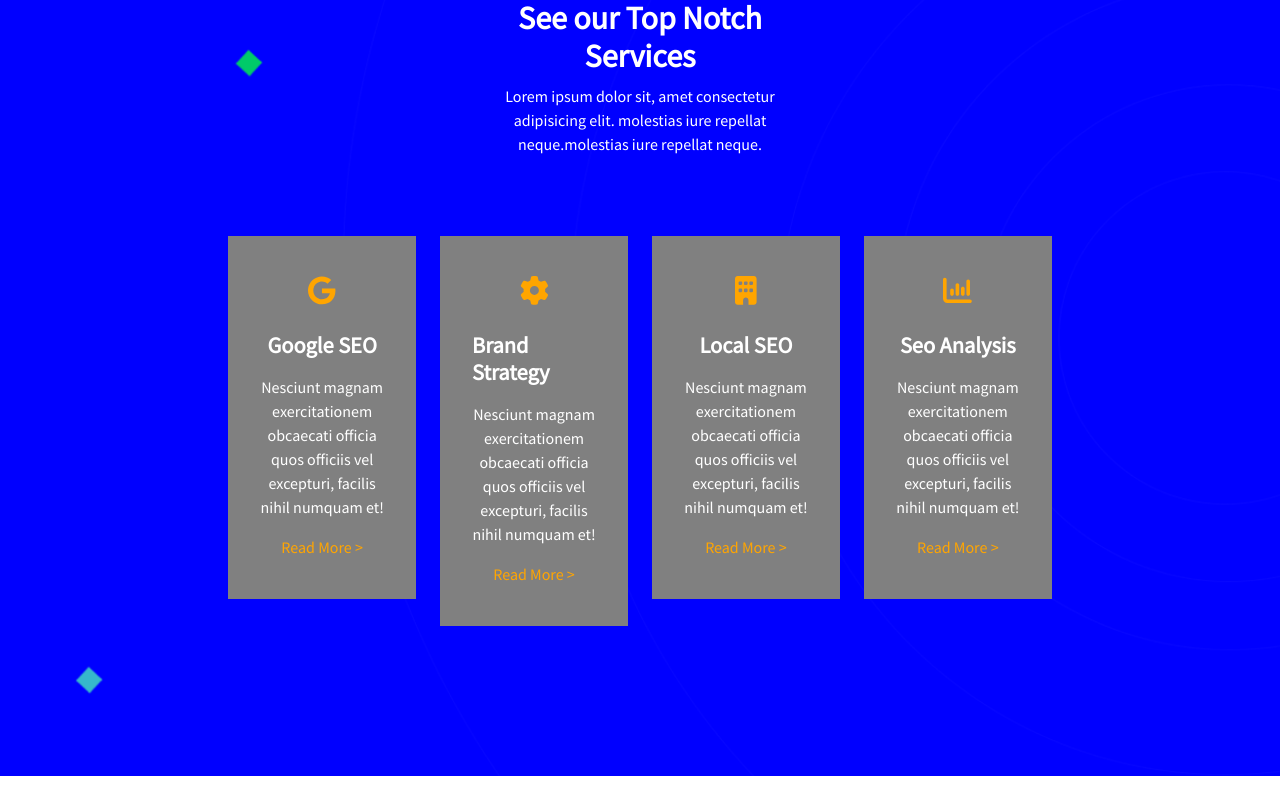
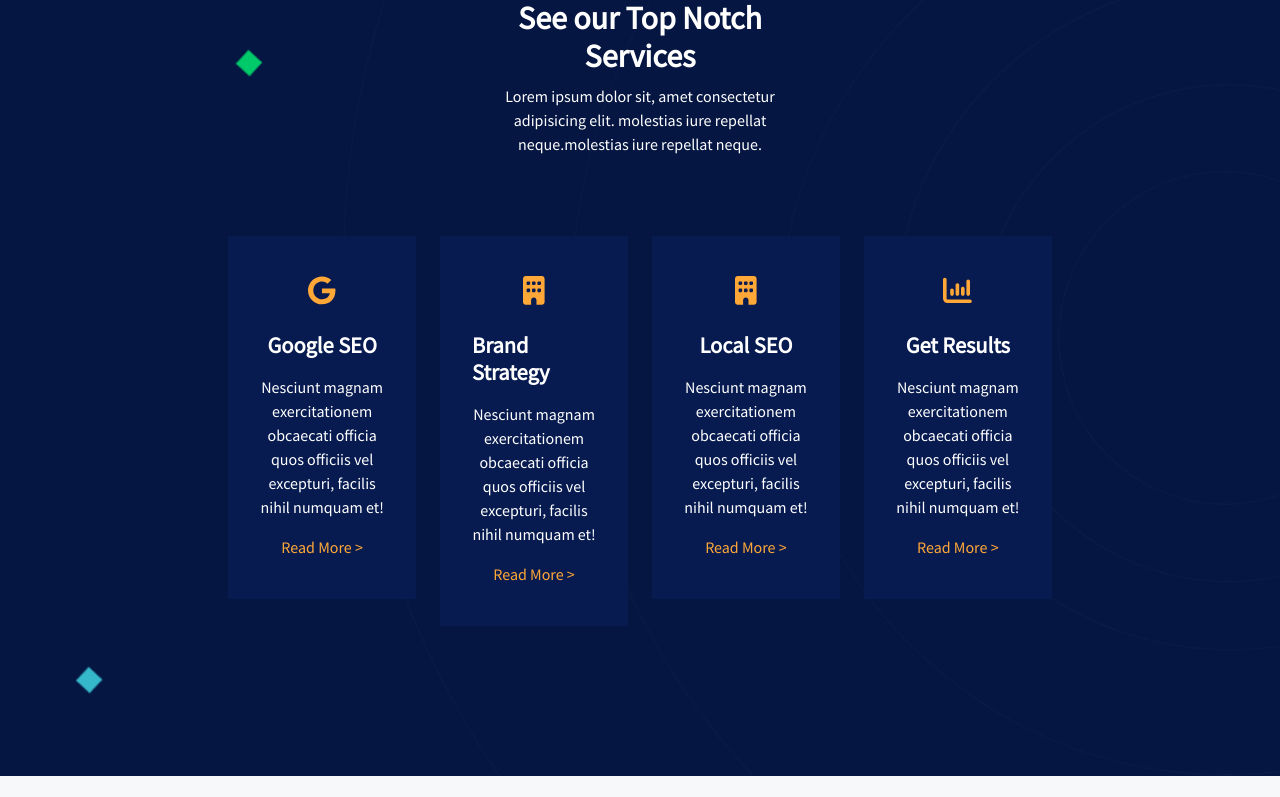
Before and after one commit to jacoposergio/proj-html-vuejs, a Vue app: page / in a window 1280 px wide. Shown: the part 2000-2797 px from the top of the page. Built offline with nearby package versions, Linux system fonts and the light colour scheme.

Commit message:
css done

```diff
--- a/src/assets/scss/common.scss
+++ b/src/assets/scss/common.scss
@@ -24,7 +24,8 @@ li{
 }
 
 body{
-    font-family: $main-font
+    font-family: $main-font;
+    background-color: $bg-main-color;
 }
 
 a{
@@ -66,10 +67,14 @@ dl, ol, ul {
     width: 40%;
 }
 
+.main_title p{
+    color: $subtext-color
+}
+
 .ms_button{
    display: inline-block;
    text-align: center;
-   background-color: orange;
+   background-color: $text-special;
    padding: 0.7rem 2rem;
    text-transform: uppercase;
    color: white;
@@ -85,16 +90,15 @@ dl, ol, ul {
 }
 
 .active-link{
-    color: orange;
+    color: $text-special;
 }
 
 .apply::after {
     font-size: 0.9rem;
     content: "Apply";
-    color: orange;
-    font-weight: bold;
+    color: $text-special;
     text-transform: uppercase;
-    border: 1px solid red;
+    border: 1px solid $text-special;
     border-radius: 5px;
     padding: 0.3rem 0.5rem;
     margin-left: 8px;
@@ -124,7 +128,7 @@ h5{
 
 .svg-inline--fa{
     height: 1.8em;
-    color: orange;
+    color: $text-special;
 }
 
 p{
--- a/src/components/CallToAction.vue
+++ b/src/components/CallToAction.vue
@@ -24,6 +24,7 @@ export default {
 </script>
 
 <style lang="scss" scoped>
+ @import '../assets/scss/vars.scss';
 
 #call_to_action{
       background-image: url(../assets/img/CTA-seo-1.jpg);
@@ -32,7 +33,7 @@ export default {
       background-position-x: 50%;
       background-position-y: 50%;
       min-width: 800px;
-      color: white;
+      color: $text-second;
       position: relative;
       z-index: -2;
 
@@ -42,7 +43,7 @@ export default {
               height: 100%;
               top: 0;
               right: 0;
-              background-color: black;
+              background-color: $text-first;
               z-index: -1;
               opacity: 0.5;
 
@@ -54,6 +55,7 @@ export default {
 
                   p{
                      margin-top: 20px;
+                     color: $text-second;
                   }
             }
 
--- a/src/components/FooterComponent.vue
+++ b/src/components/FooterComponent.vue
@@ -106,6 +106,7 @@ export default {
 </script>
 
 <style lang="scss" scoped>
+ @import '../assets/scss/vars.scss';
 
 .ms_container{
     width: 40%;
@@ -123,6 +124,7 @@ export default {
 
        .footer_links{
         margin-bottom: 50px ;
+        color: $subtext-color;
 
      }
 
@@ -131,9 +133,11 @@ export default {
 
        li{
         margin-right: 1rem;
+         color: $subtext-color;
 
         span{
           font-weight: 600;
+           color: $text-first
         }
        }
 
@@ -146,6 +150,7 @@ export default {
 
       .social_links{
         margin-bottom: 40px;
+        color: $subtext-color;
 
 
           li{
--- a/src/components/FooterSocial.vue
+++ b/src/components/FooterSocial.vue
@@ -18,9 +18,10 @@ export default {
 </script>
 
 <style lang="scss" scoped>
+ @import '../assets/scss/vars.scss';
      .svg-inline--fa{
     height: 1.8em;
-    color: brown ;
+    color: $subtext-color;
     margin-right: 10px;
       }
 
--- a/src/components/HeaderComponent.vue
+++ b/src/components/HeaderComponent.vue
@@ -83,11 +83,11 @@ export default {
             ],
         };
     }
-
 }
 </script>
 
 <style lang="scss" scoped>
+ @import '../assets/scss/vars.scss';
 
 
 header{
@@ -97,7 +97,7 @@ header{
       background-position-x: 50%;
       background-position-y: 0;
       min-width: 1800px;
-       color: white;
+      color: $text-second;
 
   .top_header{
     padding-top: 40px;
@@ -143,7 +143,7 @@ header{
         }
 
         .ms_button.blue{
-          background-color: blue;
+          background-color: $text-blue;
         }
       }
 
--- a/src/components/OurFeedback.vue
+++ b/src/components/OurFeedback.vue
@@ -17,27 +17,9 @@
       <div class="partners-logo">
         <div class="row g-3 row-cols-4">
 
-          <div class="col">
+           <div class="col" v-for="cardItem, index in cardItems" :key="index">
             <div class="logo-container d-flex justify-content-center">
-              <img src="../assets/img/clients_partner_1-200x202.png" alt="">
-            </div>
-          </div>
-
-        <div class="col">
-            <div class="logo-container d-flex justify-content-center">
-              <img src="../assets/img/clients_partner_1-200x202.png" alt="">
-            </div>
-          </div>
-
-          <div class="col">
-            <div class="logo-container d-flex justify-content-center">
-              <img src="../assets/img/clients_partner_1-200x202.png" alt="">
-            </div>
-          </div>
-
-          <div class="col">
-            <div class="logo-container d-flex justify-content-center">
-              <img src="../assets/img/clients_partner_1-200x202.png" alt="">
+              <img :src="require(`../assets/img/${cardItem.img}.png`)" :alt="cardItem.title">
             </div>
           </div>
 
@@ -51,19 +33,46 @@
 <script>
 export default {
       name: 'OurFeedback',
+         data(){
+      return{
+
+         cardItems: [
+            {
+             title: 'Avada Health',
+             img: 'clients_partner_4-200x202'
+           },
+            {
+             title: 'Avada University',
+             img: 'clients_partner_6-200x202'
+           },
+            {
+             title: 'Avada VET',
+             img: 'clients_partner_3-200x202'
+           },
+            {
+             title: 'Awada Law',
+             img: 'clients_partner_2-200x202'
+           },
+         ],
+      };
+    }
 
 }
 
 </script>
 
 <style lang="scss" scoped>
+ @import '../assets/scss/vars.scss';
+
+#our-feedback{
+   background-color: $text-second;
 
   .ms_container.bottom_line{
-  border-bottom: 1px solid lightgrey;
+    border-bottom: 1px solid $thin-line;
 
 
       .main_title{
-
+         padding-top: 100px;
         .img_container{
           margin: 2.5rem 0 2rem 0;
 
@@ -78,7 +87,7 @@ export default {
 
               .circle{
               display: block;
-            background-color: black;
+              background-color: $text-first;
               width: 12px;
               height: 12px;
               border-radius: 50%;
@@ -86,13 +95,12 @@ export default {
             }
 
             .circle.blank{
-            border: 1px solid black;
-            background-color: white;
+              border: 1px solid $text-first;
+              background-color: $text-second;
               margin-left: 5px;
 
             }
         }
-
 
       }
       }
@@ -104,6 +112,7 @@ export default {
             margin: 50px 0;
         }
   }
+}
 
 
 </style>
--- a/src/components/OurNews.vue
+++ b/src/components/OurNews.vue
@@ -8,36 +8,14 @@
         <div class="cards_container">
           <div class="row g-4 row-cols-3">
 
-                <div class="col">
+                <div class="col" v-for="cardItem, index in cardItems" :key="index">
                   <div class="ms_card d-flex flex-column align-items-center">
                      <div class="img_container">
-                         <img src="../assets/img/related-service-2-700x441.jpg" alt="">
+                         <img :src="require(`../assets/img/${cardItem.img}.jpg`)" :alt="cardItem.imgTitle">
                      </div>
-                     <h4>Why you need a SEO Agency now</h4>
-                     <div class="ms_subtitle">November 1st, 2017</div>
-                     <p>Nesciunt magnam exercitationem obcaecati officia quos officiis vel excepturi, facilis nihil numquam et!</p>
-                  </div>
-               </div>
-
-                <div class="col">
-                  <div class="ms_card d-flex flex-column align-items-center">
-                     <div class="img_container">
-                         <img src="../assets/img/related-service-2-700x441.jpg" alt="">
-                     </div>
-                     <h4>Why you need a SEO Agency now</h4>
-                     <div class="ms_subtitle">November 1st, 2017</div>
-                     <p>Nesciunt magnam exercitationem obcaecati officia quos officiis vel excepturi, facilis nihil numquam et!</p>
-                  </div>
-               </div>
-
-                <div class="col">
-                  <div class="ms_card d-flex flex-column align-items-center">
-                     <div class="img_container">
-                         <img src="../assets/img/related-service-2-700x441.jpg" alt="">
-                     </div>
-                     <h4>Why you need a SEO Agency now</h4>
-                     <div class="ms_subtitle">November 1st, 2017</div>
-                     <p>Nesciunt magnam exercitationem obcaecati officia quos officiis vel excepturi, facilis nihil numquam et!</p>
+                     <h4>{{cardItem.title}}</h4>
+                     <div class="ms_subtitle">{{cardItem.subtitle}}</div>
+                     <p>{{cardItem.content}}</p>
                   </div>
                </div>
 
@@ -53,13 +31,43 @@
 <script>
 export default {
      name: 'OurNews',
+     data(){
+         return{
+
+            cardItems: [
+               {
+               img: 'related-service-2-700x441',
+               title: 'Why you need a SEO Agency now',
+               subtitle: 'November 1st, 2017',
+               content: 'Nesciunt magnam exercitationem obcaecati officia , facilis nihil numquam et quos officiis vel excepturi, obcaecati officia facilis nihil numquam et!',
+               imgTitle: 'image of a office'
+               },
+               {
+               img: 'related-service-4-700x441',
+               title: 'SEO tips for your Startup',
+               subtitle: 'November 1st, 2017',
+               content: 'Nesciunt magnam exercitationem obcaecati officia quo facilis nihil numquam ets officiis vel excepturi, facilis nihil numquam et!',
+               imgTitle: 'image of a monitor'
+               },
+               {
+               img: 'blog-post-6-700x441',
+               title: 'Image Optimization For Your Site',
+               subtitle: 'November 1st, 2017',
+               content: 'Nesciunt magnam exercitationem obcaecati officia  quos officiis vel numquam ets excepturi, facilis quos officiis vel excepturi, facilis nihil numquam et!',
+               imgTitle: 'image of a tablet'
+               },
+            ],
+        };
+   }
 
 }
 
 </script>
 
 <style lang="scss" scoped>
+ @import '../assets/scss/vars.scss';
 
+#our-news{
    .ms_container{
       text-align: center;
 
@@ -68,31 +76,31 @@ export default {
          }
 
          .ms_card{
-         background-color: beige;
             padding: 0;
 
                h4{
                   margin-top: 1.5rem;
                   margin-bottom: 0.3rem;
-               color: orange;
+                  color: $text-special;
                }
 
                .ms_subtitle{
                font-size: 0.9rem ;
                margin-bottom: 0.5rem;
-
-
+               color: $subtext-color;
                }
 
                p{
                   margin-bottom: 2rem;
+                  color: $subtext-color;
                }
 
             }
 
          .ms_button{
-         margin: 50px 0;
+            margin-top: 50px;
             text-align: center;
+         }
    }
 }
 
--- a/src/components/OurServices.vue
+++ b/src/components/OurServices.vue
@@ -8,37 +8,10 @@
         <div class="cards_container">
           <div class="row g-4 row-cols-4">
 
-                <div class="col">
+                <div class="col" v-for="cardItem, index in cardItems" :key="index">
                   <div class="ms_card d-flex flex-column align-items-center">
-                     <div class="symbol"><i class="fa-brands fa-google"></i></div>
-                     <h4>Google SEO</h4>
-                     <p>Nesciunt magnam exercitationem obcaecati officia quos officiis vel excepturi, facilis nihil numquam et!</p>
-                     <a href="#">Read More ></a>
-                  </div>
-               </div>
-
-             <div class="col">
-                  <div class="ms_card d-flex flex-column align-items-center">
-                     <div class="symbol"><i class="fa-solid fa-gear"></i></div>
-                     <h4>Brand Strategy</h4>
-                     <p>Nesciunt magnam exercitationem obcaecati officia quos officiis vel excepturi, facilis nihil numquam et!</p>
-                     <a href="#">Read More ></a>
-                  </div>
-               </div>
-
-               <div class="col">
-                  <div class="ms_card d-flex flex-column align-items-center">
-                     <div class="symbol"><i class="fa-solid fa-building"></i></div>
-                     <h4>Local SEO</h4>
-                     <p>Nesciunt magnam exercitationem obcaecati officia quos officiis vel excepturi, facilis nihil numquam et!</p>
-                     <a href="#">Read More ></a>
-                  </div>
-               </div>
-
-                <div class="col">
-                  <div class="ms_card d-flex flex-column align-items-center">
-                     <div class="symbol"><i class="fa-solid fa-chart-column"></i></div>
-                     <h4>Seo Analysis</h4>
+                     <div class="symbol"><i :class="`${cardItem.icon}`"></i></div>
+                     <h4>{{cardItem.title}}</h4>
                      <p>Nesciunt magnam exercitationem obcaecati officia quos officiis vel excepturi, facilis nihil numquam et!</p>
                      <a href="#">Read More ></a>
                   </div>
@@ -51,24 +24,57 @@
 </template>
 
 <script>
+
 export default {
-       name: 'OurServices',
+      name: 'OurServices',
+      data(){
+         return{
+
+            cardItems: [
+               {
+                  icon: 'fa-brands fa-google',
+                  title: 'Google SEO',
+                  content: 'exercitationem obcaecati officia quos officiis sequetur aria vel excepturi, facilis nihil numquam et!',
+                  callToAction: 'Read More >'
+               },
+               {
+                  icon: 'fa-solid fa-building',
+                  title: 'Brand Strategy',
+                  content: 'Nesciunt magnam exercitationem obcaecati officia quos officiis vel excepturi, facilis nihil numquam et!',
+                  callToAction: 'Read More >'
+               },
+               {
+                  icon: 'fa-solid fa-building',
+                  title: 'Local SEO',
+                  content: 'officia quos officiis vel Nesciunt magnam exercitationem obcaecati excepturi, facilis nihil numquam et!',
+                  callToAction: 'Read More >'
+               },
+                   {
+                  icon: 'fa-solid fa-chart-column',
+                  title: 'Get Results',
+                  content: 'officia quos officiis vel Nesciunt magnam exercitationem obcaecati excepturi, facilis nihil numquam et!',
+                  callToAction: 'Read More >'
+               },
+            ],
+        };
+   }
 
 }
 
 </script>
 
 <style lang="scss" scoped>
+ @import '../assets/scss/vars.scss';
 
 #our-services{
       background-image: url(../assets/img/pattern_background.png);
-      background-color: blue;
+      background-color: $bg-secondary-color;
       background-size: cover;
       background-repeat: no-repeat;
       background-position-x: 50%;
       background-position-y: 50%;
       min-width: 800px;
-      color: white;
+      color: $text-second;
 }
 
 .ms_container{
@@ -76,10 +82,14 @@ export default {
 
   .main_title{
    margin-bottom: 80px;
+
+       p{
+          color: $text-second;
+       }
   }
 
 .ms_card{
-    background-color: grey;
+    background-color: $card-color;
 
       .symbol{
          padding-top: 2rem;
@@ -96,7 +106,7 @@ export default {
 
       a{
         padding-bottom: 2rem;
-        color: orange;
+        color: $text-special
       }
    }
 }
--- a/src/components/OurWork.vue
+++ b/src/components/OurWork.vue
@@ -8,39 +8,9 @@
         <div class="cards_container">
           <div class="row g-3 row-cols-3">
 
-                <div class="col">
+                 <div class="col" v-for="cardItem, index in cardItems" :key="index">
                   <div class="d-flex flex-column align-items-center">
-                     <img src="../assets/img/case-study-gallery-3-1-1200x900.jpg" alt="case study">
-                  </div>
-               </div>
-
-                   <div class="col">
-                  <div class="d-flex flex-column align-items-center">
-                     <img src="../assets/img/case-study-gallery-3-1-1200x900.jpg" alt="case study">
-                  </div>
-               </div>
-
-                   <div class="col">
-                  <div class="d-flex flex-column align-items-center">
-                     <img src="../assets/img/case-study-gallery-3-1-1200x900.jpg" alt="case study">
-                  </div>
-               </div>
-
-                   <div class="col">
-                  <div class="d-flex flex-column align-items-center">
-                     <img src="../assets/img/case-study-gallery-3-1-1200x900.jpg" alt="case study">
-                  </div>
-               </div>
-
-                   <div class="col">
-                  <div class="d-flex flex-column align-items-center">
-                     <img src="../assets/img/case-study-gallery-3-1-1200x900.jpg" alt="case study">
-                  </div>
-               </div>
-
-                   <div class="col">
-                  <div class="d-flex flex-column align-items-center">
-                     <img src="../assets/img/case-study-gallery-3-1-1200x900.jpg" alt="case study">
+                     <img :src="require(`../assets/img/${cardItem.img}.jpg`)" :alt="cardItem.title">
                   </div>
                </div>
 
@@ -56,7 +26,37 @@
 <script>
 export default {
       name: 'OurWork',
+        data(){
+      return{
 
+         cardItems: [
+            {
+             title: 'image of a desktop',
+             img: 'case-study-gallery-3-1-1200x900'
+           },
+            {
+             title: 'image of a pc monitor',
+             img: 'case-study-gallery-2-800x600'
+           },
+            {
+             title: 'image of a smartphone',
+             img: 'case-study-gallery-1-1-1200x900'
+           },
+            {
+             title: 'image of a graphic',
+             img: 'case-study-gallery-4-1-1200x900'
+           },
+            {
+             title: 'image of a graphic 2',
+             img: 'case-study-gallery-5-1-1200x900'
+           },
+            {
+             title: 'image of a graphic 3',
+             img: 'case-study-gallery-6-1-1200x900'
+           },
+         ],
+      };
+    }
 }
 
 </script>
```
Also changed, not shown: src/assets/scss/vars.scss (+13 -2 lines), src/components/OurAgency.vue (+8 -4 lines), src/components/OurPlans.vue (+58 -69 lines). Lines whose indentation alone changed are shown as unchanged.
